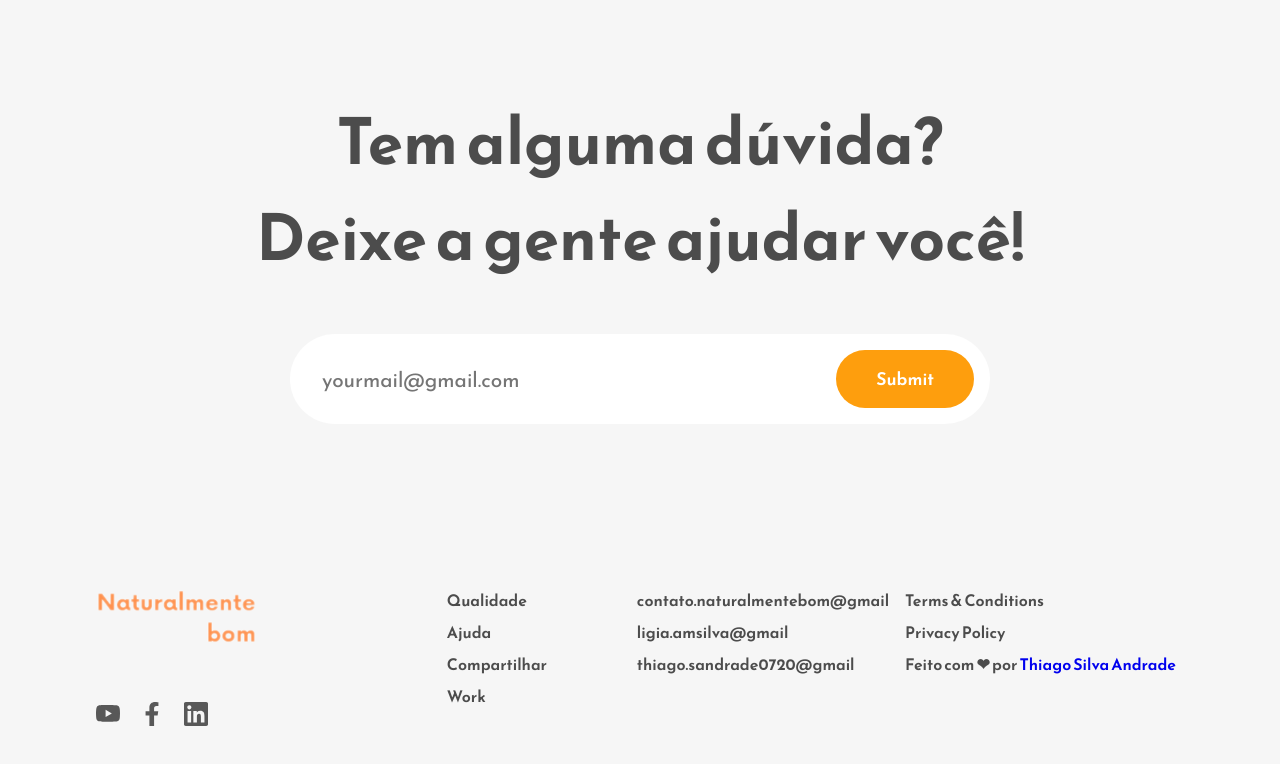
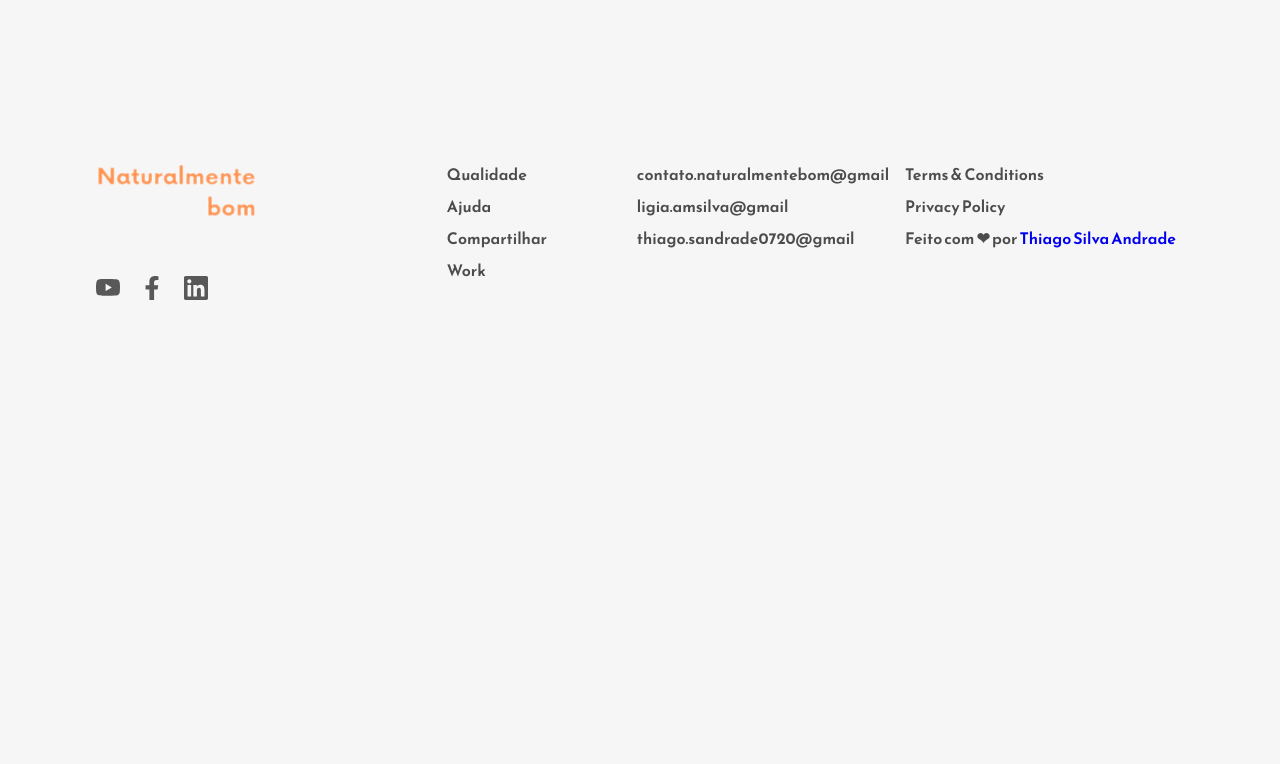
Before and after one commit to Fulozz/naturalmentebom-landingpage, a React (Create React App) app: page / in a window 1280 px wide. Shown: the part 2932-3696 px from the top of the page. After the commit the page ends 3334 px from the top, so only its background shows below. Built offline with nearby package versions, Linux system fonts and the light colour scheme.

Commit message:
Refactor Navbar component to remove Contact and update Lucide icons

```diff
--- a/src/App.js
+++ b/src/App.js
@@ -3,7 +3,6 @@ import Home from "./Components/Home";
 import About from "./Components/About";
 import Work from "./Components/Work";
 import Carousel from "./Components/Carousel";
-import Contact from "./Components/Contact";
 import Footer from "./Components/Footer";
 
 function App() {
@@ -13,7 +12,6 @@ function App() {
       <About />
       <Work />
       <Carousel />
-      <Contact />
       <Footer />
     </div>
   );
--- a/src/Components/Contact.js
+++ /dev/null
@@ -1,16 +0,0 @@
-import React from "react";
-
-const Contact = () => {
-  return (
-    <div className="contact-page-wrapper">
-      <h1 className="primary-heading">Tem alguma dúvida?</h1>
-      <h1 className="primary-heading">Deixe a gente ajudar você!</h1>
-      <div className="contact-form-container">
-        <input type="text" placeholder="yourmail@gmail.com" />
-        <button className="secondary-button">Submit</button>
-      </div>
-    </div>
-  );
-};
-
-export default Contact;
--- a/src/Components/Navbar.js
+++ b/src/Components/Navbar.js
@@ -10,7 +10,7 @@ import ListItem from "@mui/material/ListItem";
 import ListItemButton from "@mui/material/ListItemButton";
 import ListItemIcon from "@mui/material/ListItemIcon";
 import ListItemText from "@mui/material/ListItemText";
-import { House, Info,  Phone, AlignJustify,ArrowRight } from "lucide-react";
+import { House, Info,  Phone, ArrowRight } from "lucide-react";
 import { Link } from "@mui/material";
 const Navbar = () => {
   const [openMenu, setOpenMenu] = useState(false);
```
